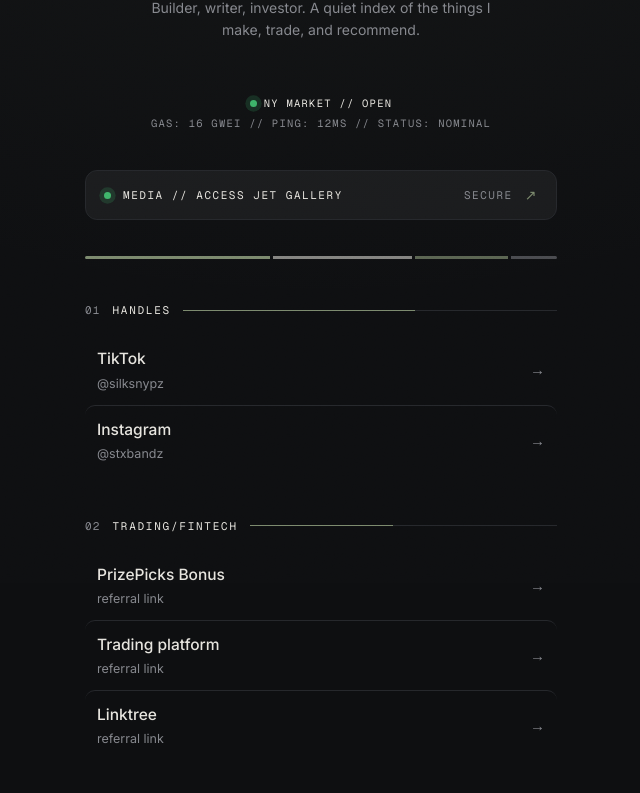
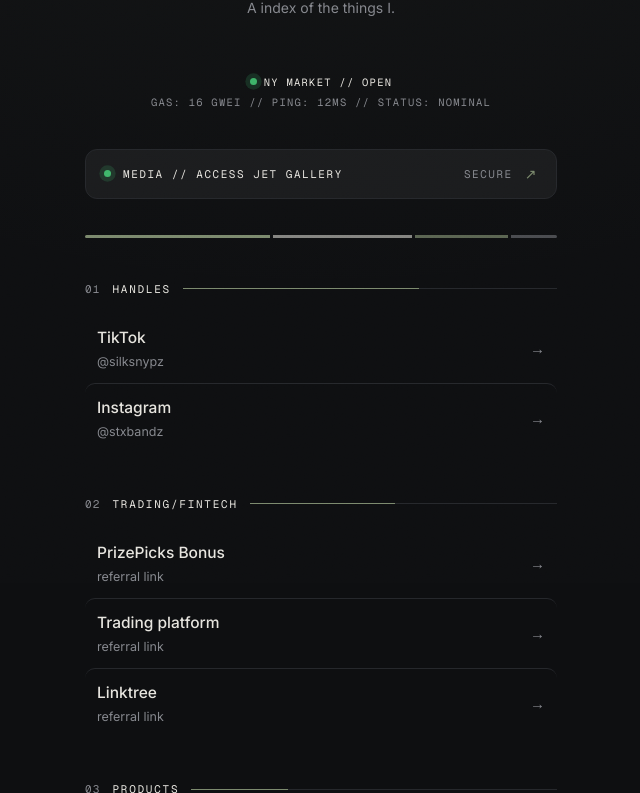
Before and after one commit to ironic-jsmith/my-links-site, a plain HTML site: page index.html in a window 1280 px wide. Shown: the part 217-1010 px from the top of the page, without its empty margins (319-959 px from the left). Drawn offline with nearby package versions, Linux system fonts and the light colour scheme; no server answers.

Commit message:
new update

```diff
--- a/index.html
+++ b/index.html
@@ -713,7 +713,7 @@
 const PROFILE = {
   name: "stxbandz",
   initial: "S",                       // letter shown in the avatar ring
-  tagline: "Builder, writer, investor. A quiet index of the things I make, trade, and recommend."
+  tagline: "A index of the things I."
 };
 
 // Group your links into sections. Add/remove/reorder freely.
```
